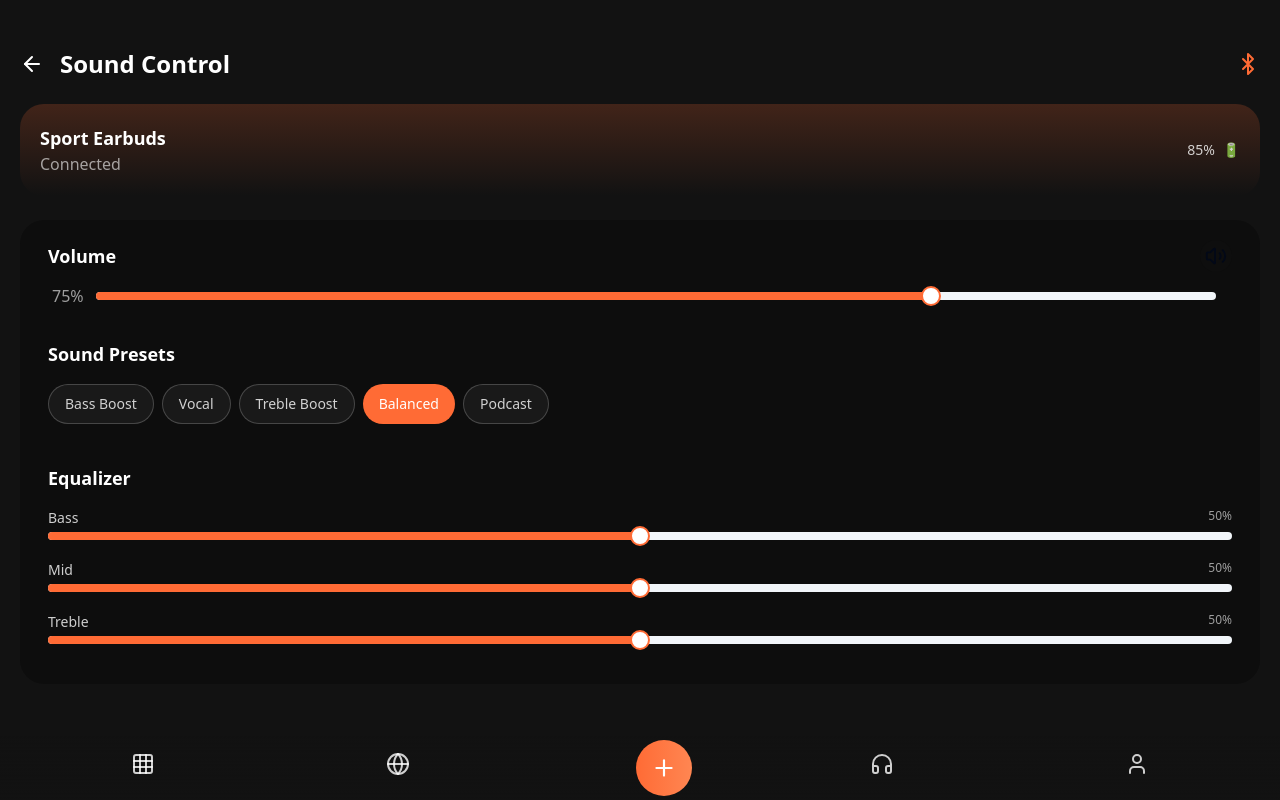
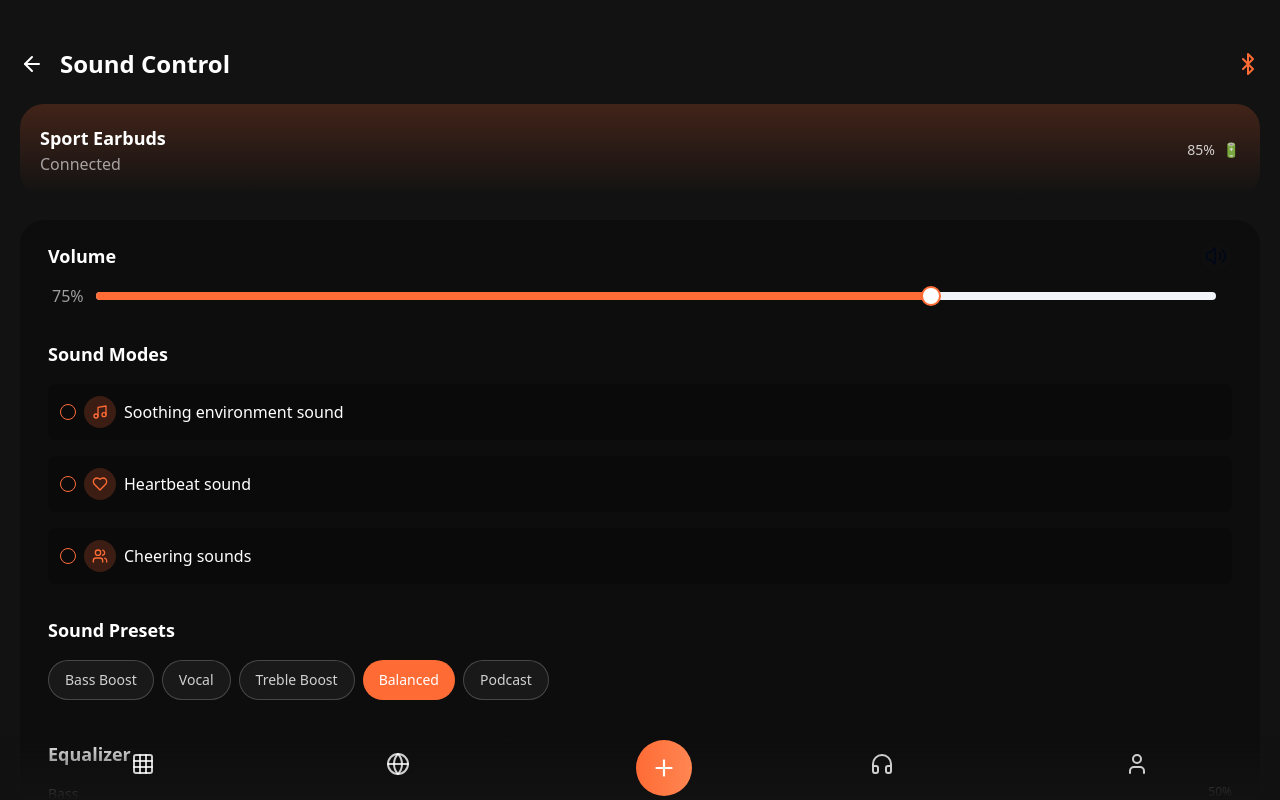
Before and after one commit to Tinastud/sporty-sound-flow, a React (Vite) app: page /sound in a window 1280 px wide. Shown: the top 800 px of the page. Built offline with nearby package versions, Linux system fonts and the light colour scheme.

Commit message:
Add sound modes
Add soothing environment, heartbeat, and cheering sound modes to the sound control component.

```diff
--- a/src/components/SoundControl.tsx
+++ b/src/components/SoundControl.tsx
@@ -2,7 +2,8 @@
 import React, { useState } from "react";
 import { Slider } from "@/components/ui/slider";
 import { Button } from "@/components/ui/button";
-import { Volume, Volume1, Volume2, VolumeX } from "lucide-react";
+import { Volume, Volume1, Volume2, VolumeX, Music, Heart, Users } from "lucide-react";
+import { RadioGroup, RadioGroupItem } from "@/components/ui/radio-group";
 
 const presets = [
   { name: "Bass Boost", id: "bass" },
@@ -12,9 +13,16 @@ const presets = [
   { name: "Podcast", id: "podcast" },
 ];
 
+const soundModes = [
+  { name: "Soothing environment sound", id: "environment", icon: <Music className="h-4 w-4" /> },
+  { name: "Heartbeat sound", id: "heartbeat", icon: <Heart className="h-4 w-4" /> },
+  { name: "Cheering sounds", id: "cheering", icon: <Users className="h-4 w-4" /> },
+];
+
 const SoundControl = () => {
   const [volume, setVolume] = useState(75);
   const [activePreset, setActivePreset] = useState("balanced");
+  const [activeSoundMode, setActiveSoundMode] = useState("");
   const [equalizer, setEqualizer] = useState({
     bass: 50,
     mid: 50,
@@ -58,6 +66,29 @@ const SoundControl = () => {
             />
           </div>
         </div>
+      </div>
+
+      <div className="mb-8">
+        <h3 className="text-white text-lg font-semibold mb-4">Sound Modes</h3>
+        <RadioGroup
+          value={activeSoundMode}
+          onValueChange={setActiveSoundMode}
+          className="space-y-2"
+        >
+          {soundModes.map((mode) => (
+            <div key={mode.id} className="flex items-center space-x-2 bg-black/20 p-3 rounded-lg">
+              <RadioGroupItem value={mode.id} id={mode.id} className="border-app-orange text-app-orange" />
+              <div className="flex items-center flex-1">
+                <label htmlFor={mode.id} className="flex items-center gap-2 text-white cursor-pointer">
+                  <div className="bg-app-orange/20 rounded-full h-8 w-8 flex items-center justify-center text-app-orange">
+                    {mode.icon}
+                  </div>
+                  <span>{mode.name}</span>
+                </label>
+              </div>
+            </div>
+          ))}
+        </RadioGroup>
       </div>
 
       <div className="mb-8">
```
